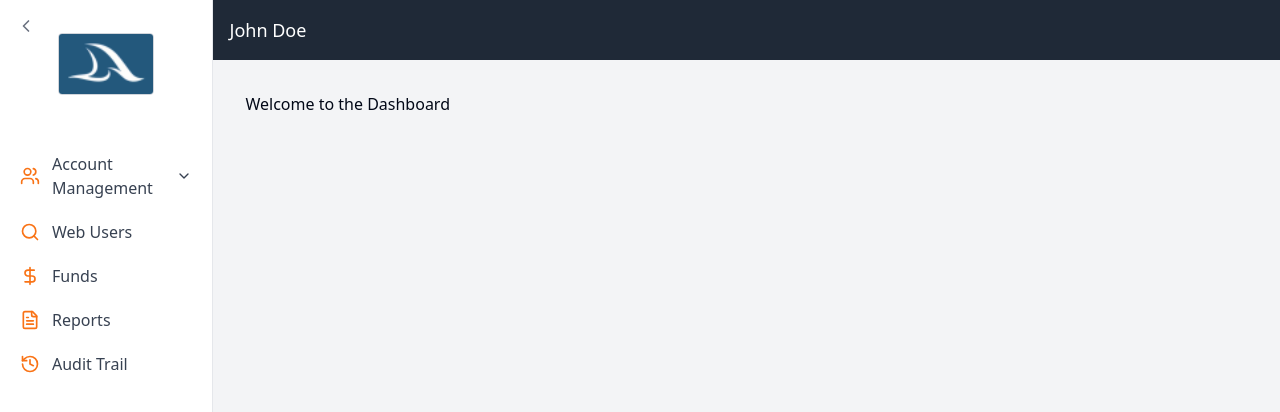
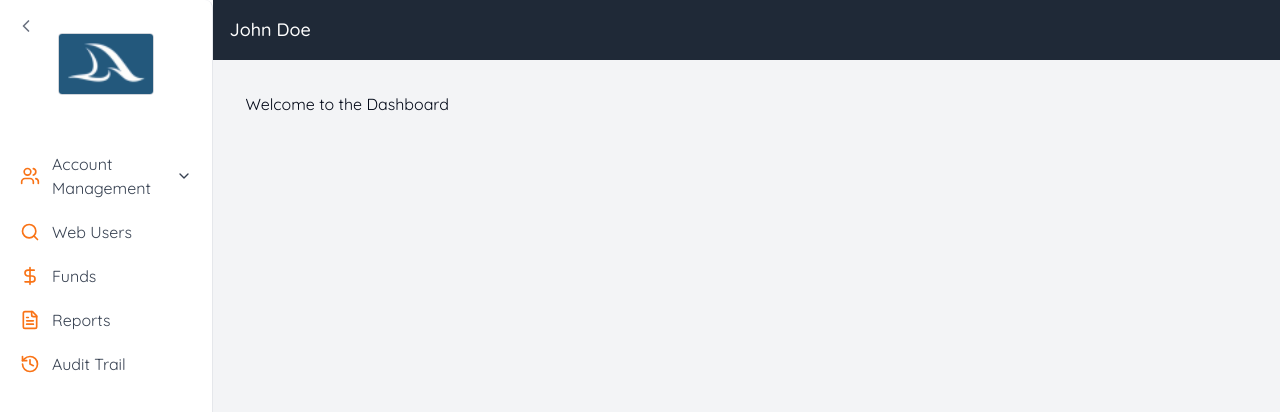
Before and after one commit to JayrTlcfzc/MerchantGUI, a React (Vite) app: page /dashboard in a window 1280 px wide. Shown: the top 412 px of the page. Built offline with nearby package versions, Linux system fonts and the light colour scheme.

Commit message:
add fontstyle

```diff
--- a/src/components/Navbar/Sidebar.jsx
+++ b/src/components/Navbar/Sidebar.jsx
@@ -55,7 +55,7 @@ const Sidebar = ({ isOpen, setIsOpen }) => {
     <div
       className={cn(
         "bg-white border-r border-gray-200 h-screen transition-all duration-300 ease-in-out relative",
-        isOpen ? "w-64" : "w-16"
+        isOpen ? "w-64 rounded-tr-lg rounded-br-lg" : "w-16 rounded-tr-lg rounded-br-lg"
       )}
     >
       {/* Toggle Button */}
--- a/src/index.css
+++ b/src/index.css
@@ -1,3 +1,5 @@
+@import url('https://fonts.googleapis.com/css2?family=Quicksand:wght@400;500;600&display=swap');
+
 @tailwind base;
 @tailwind components;
 @tailwind utilities;
@@ -33,5 +35,6 @@
   }
   body {
     @apply bg-background text-foreground;
+    font-family: 'Quicksand', sans-serif; /* Ensure this applies correctly */
   }
 }
--- a/tailwind.config.js
+++ b/tailwind.config.js
@@ -1,7 +1,8 @@
 // tailwind.config.js
 module.exports = {
   content: [
-    "./src/**/*.{js,jsx,ts,tsx}",
+    "./src/**/*.{js,jsx,ts,tsx}", // Make sure this matches your file paths
+    "./public/index.html", // Optional: include your public HTML if needed
   ],
   theme: {
     extend: {
@@ -9,6 +10,9 @@ module.exports = {
         background: 'hsl(var(--background))',
         foreground: 'hsl(var(--foreground))',
       },
+      fontFamily: {
+        quicksand: ['Quicksand', 'sans-serif'], // Add the Quicksand font family here
+      },
     },
   },
   plugins: [],
```
